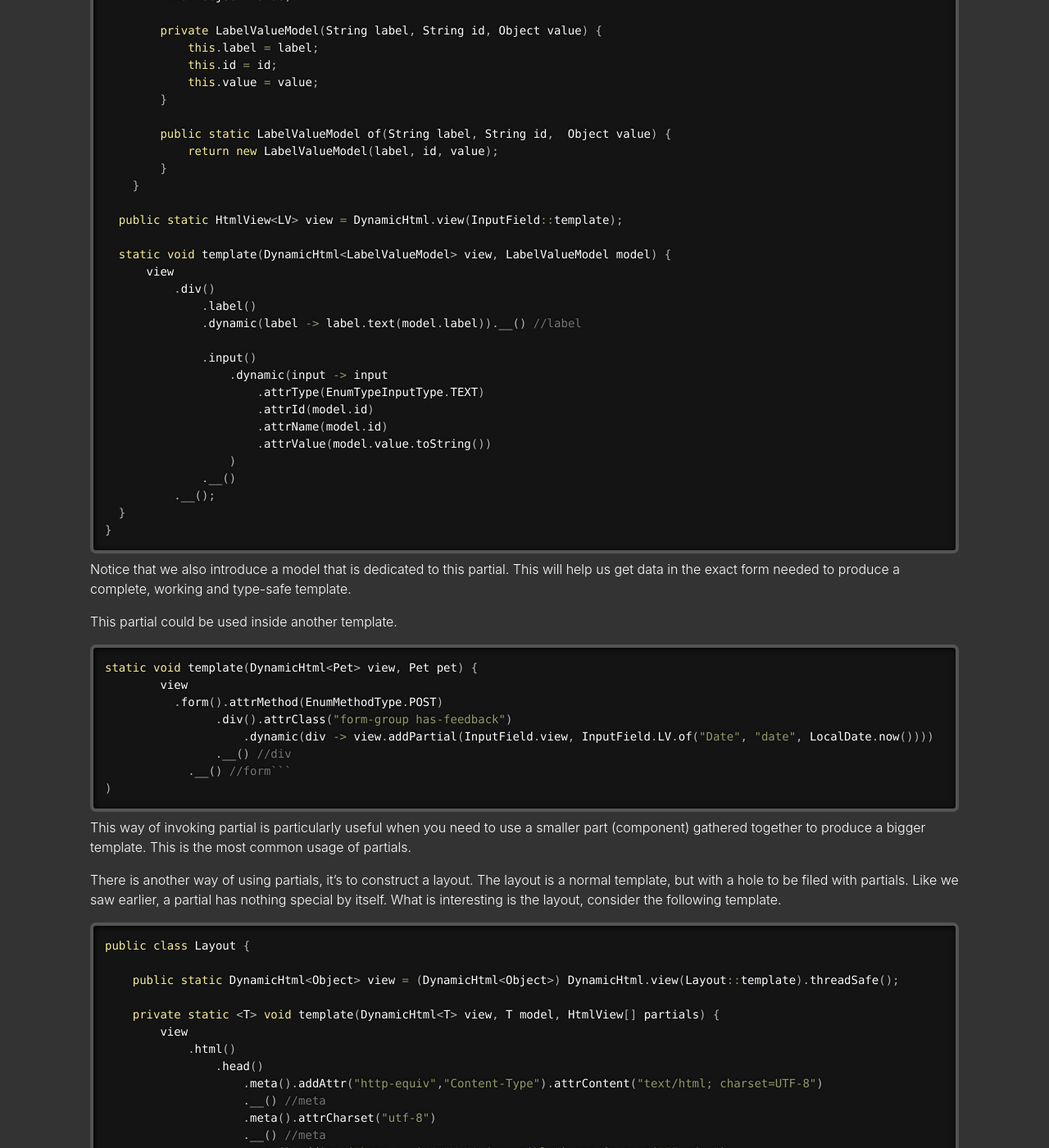
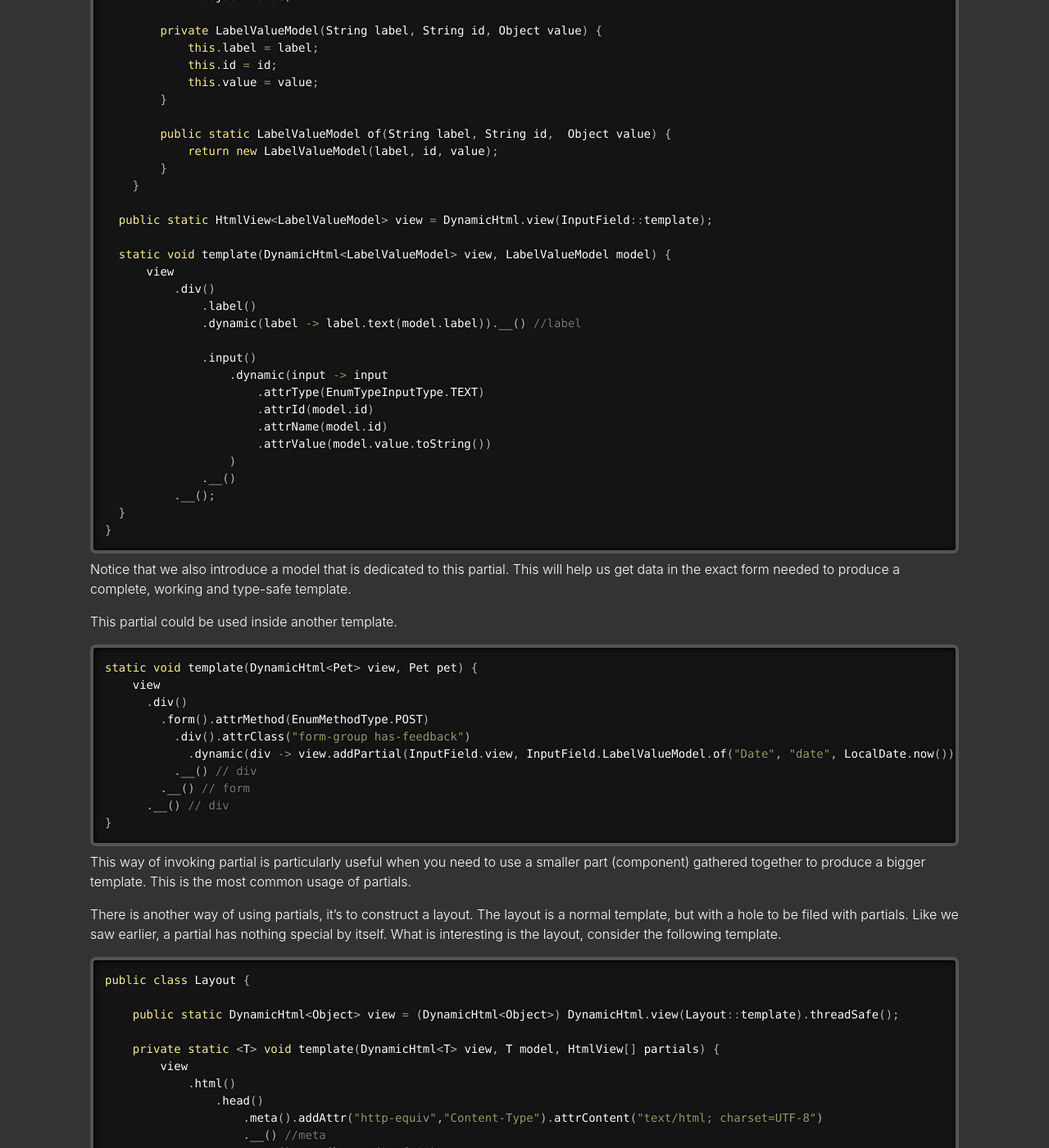
Before and after one commit to xmlet/HtmlFlow, a Jekyll site: the page built from features.md, in a window 1280 px wide and 1400 px high, scrolled down 3767 px. Shown: the whole window at 82% size. Built offline with Jekyll 4.4.1, drawn with Linux system fonts in a browser that asks for light colours; comment, search, counter and statistics services are not loaded.

Commit message:
Fix on partial `template(DynamicHtml<Pet> view, Pet pet)` illegal use of inexistent `.form()` and replaced with `.div().form()`.

````diff
--- a/features.md
+++ b/features.md
@@ -205,7 +205,7 @@ public class InputField {
         }
     }
 
-  public static HtmlView<LV> view = DynamicHtml.view(InputField::template);
+  public static HtmlView<LabelValueModel> view = DynamicHtml.view(InputField::template);
 
   static void template(DynamicHtml<LabelValueModel> view, LabelValueModel model) {
       view
@@ -232,13 +232,15 @@ This partial could be used inside another template.
 
 ```java
 static void template(DynamicHtml<Pet> view, Pet pet) {
-        view
-          .form().attrMethod(EnumMethodType.POST)
-                .div().attrClass("form-group has-feedback")
-                    .dynamic(div -> view.addPartial(InputField.view, InputField.LV.of("Date", "date", LocalDate.now())))
-                .__() //div
-            .__() //form```
-)
+    view
+      .div()
+        .form().attrMethod(EnumMethodType.POST)
+          .div().attrClass("form-group has-feedback")
+            .dynamic(div -> view.addPartial(InputField.view, InputField.LabelValueModel.of("Date", "date", LocalDate.now())))
+          .__() // div
+        .__() // form
+      .__() // div
+}
 ```
 
 This way of invoking partial is particularly useful when you need to use a smaller part (component) gathered together to produce a bigger template.
````
